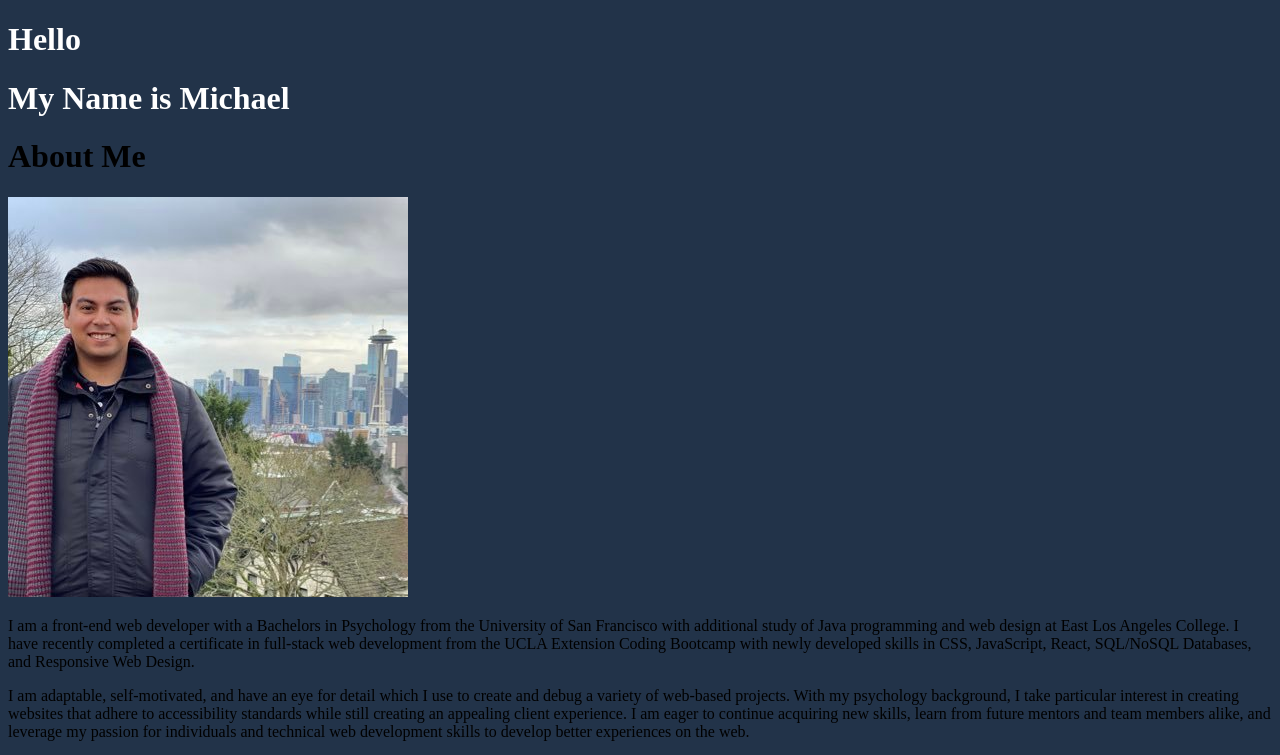
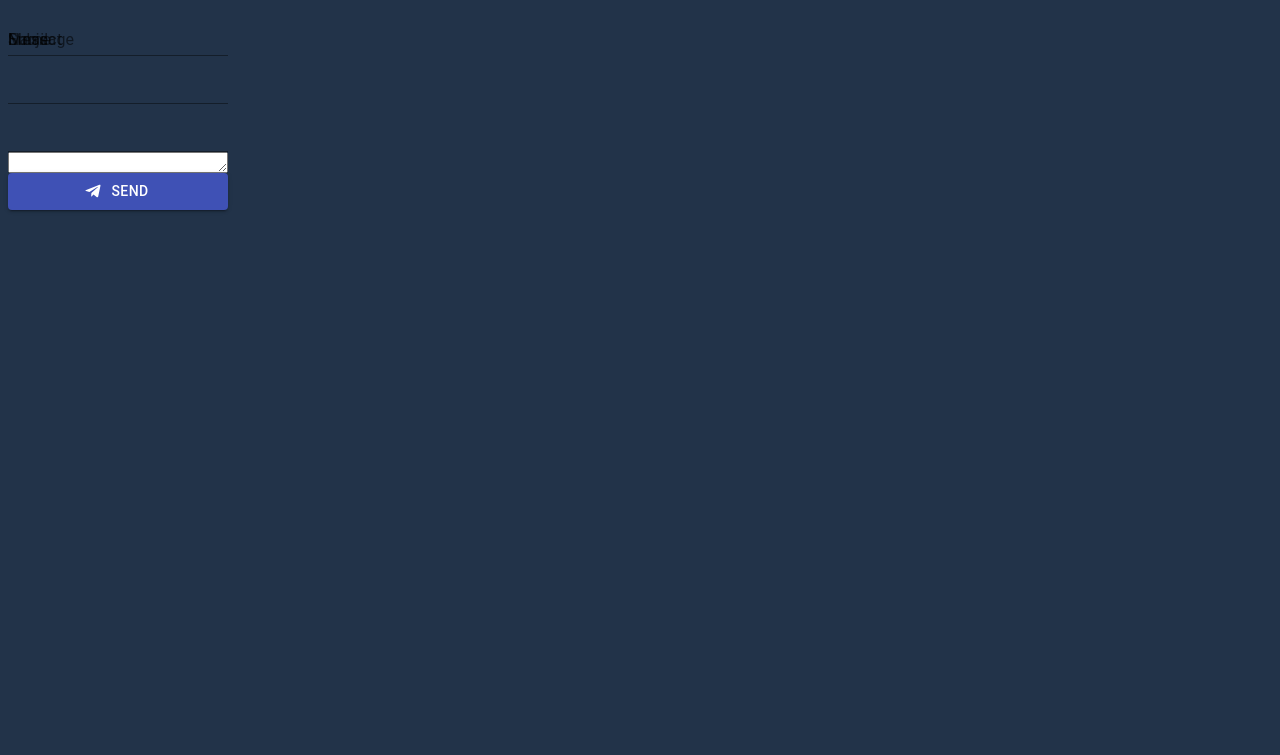
Before and after one commit to mgmoreno22/portfolio_react, a React (Create React App) app: page / in a window 1280 px wide. Shown: the top 755 px of the page. Built offline with nearby package versions, Linux system fonts and the light colour scheme.

Commit message:
material-ui integration to contact form

```diff
--- a/src/App.js
+++ b/src/App.js
@@ -7,9 +7,9 @@ import Contact from "./components/Contact";
 function App() {
   return (
     <div className="App">
-      <Hero />
-      <About />
-      <Portfolio />
+      {/* <Hero /> */}
+      {/* <About /> */}
+      {/* <Portfolio /> */}
       <Contact />
     </div>
   );
--- a/src/components/Contact.js
+++ b/src/components/Contact.js
@@ -1,7 +1,11 @@
 import React from "react";
 import emailjs from "emailjs-com";
+import FormControl from "@material-ui/core/FormControl";
+import InputLabel from "@material-ui/core/InputLabel";
+import Input from "@material-ui/core/Input";
 import Button from "@material-ui/core/Button";
-import TelegramIcon from '@material-ui/icons/Telegram'
+import TelegramIcon from '@material-ui/icons/Telegram';
+import TextareaAutosize from "@material-ui/core/TextareaAutosize";
 
 export default function Contact() {
   function sendEmail(e) {
@@ -28,18 +32,18 @@ export default function Contact() {
   }
 
   return (
-    <form className="contact-form" onSubmit={sendEmail}>
-      <label>Name</label>
-      <input type="text" name="user_name" required />
-      <label>Email</label>
-      <input type="email" name="user_email" required />
-      <label>Subject</label>
-      <input type="text" name="subject" />
-      <label>Message</label>
-      <textarea name="message" required />
+    <FormControl className="contact-form" onSubmit={sendEmail}>
+      <InputLabel htmlFor="user_name" >Name</InputLabel >
+      <Input type="text" id="user_name" name="user_name" required />
+      <InputLabel htmlFor="user_email">Email</InputLabel >
+      <Input type="email" name="user_email" id="user_email" required />
+      <InputLabel htmlFor="subject">Subject</InputLabel >
+      <Input type="text" id="subject" name="subject" />
+      <InputLabel htmlFor="message">Message</InputLabel >
+      <TextareaAutosize name="message" required />
       <Button startIcon={<TelegramIcon />} type="submit" value="Send" variant="contained" color="primary">
         Send
       </Button>
-    </form>
+    </FormControl>
   );
 }
```
Also changed, not shown: 1 other file (tests, documents, lock files or other folders).
